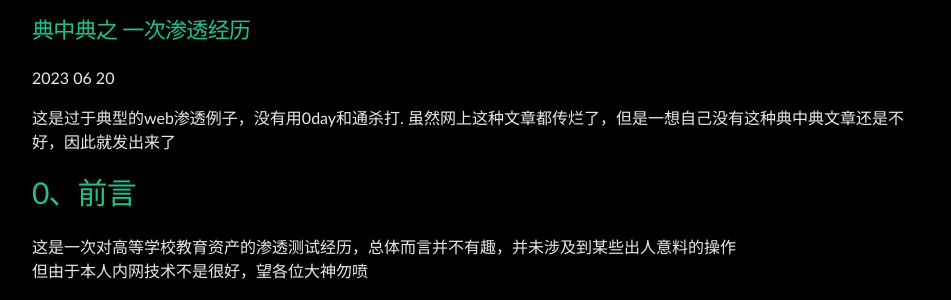
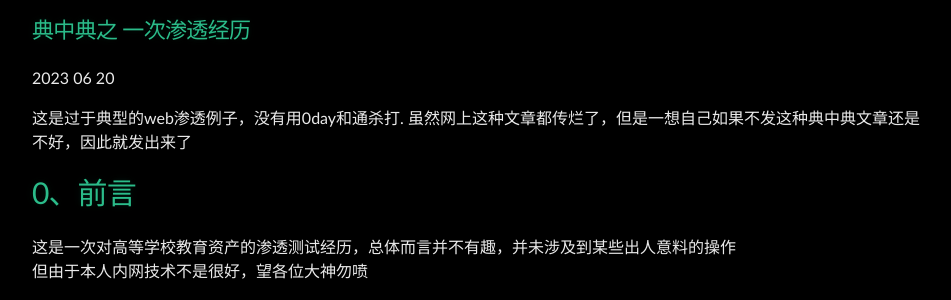
Before and after one commit to Leeyangee/leeyangee.github.io, a Jekyll site: the page built from _posts/2023-06-20-典中典之 一次渗透经历.md, in a window 1280 px wide and 900 px high. Shown: the part 437-737 px from the top of the window, without its empty margins (160-1111 px from the left). Built offline with Jekyll 4.4.1, drawn with Linux system fonts in a browser that asks for light colours.

Commit message:
Update 2023-06-20-典中典之 一次渗透经历.md

```diff
--- a/_posts/2023-06-20-典中典之 一次渗透经历.md
+++ b/_posts/2023-06-20-典中典之 一次渗透经历.md
@@ -3,7 +3,7 @@ title: 典中典之 一次渗透经历
 published: true
 ---
 
-这是过于典型的web渗透例子，没有用0day和通杀打. 虽然网上这种文章都传烂了，但是一想自己没有这种典中典文章还是不好，因此就发出来了
+这是过于典型的web渗透例子，没有用0day和通杀打. 虽然网上这种文章都传烂了，但是一想自己如果不发这种典中典文章还是不好，因此就发出来了
 
 # [](#header-1)0、前言
 
```
